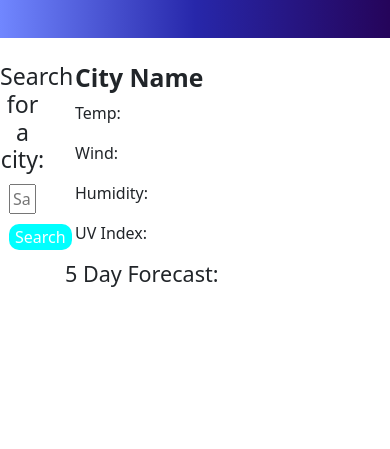
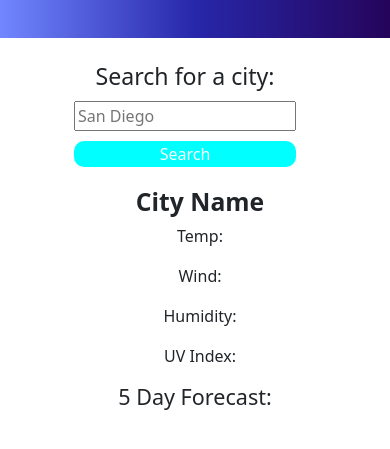
Before and after one commit to JasOffen/WeatherApplication, a plain HTML site: page index.html in a window 390 px wide. Shown: the part 37-486 px from the top of the page. Drawn offline with nearby package versions, Linux system fonts and the light colour scheme.

Commit message:
added icons to the 5 day forecast

```diff
--- a/assets/css/style.css
+++ b/assets/css/style.css
@@ -10,6 +10,7 @@ h3{
 }
 cityInformation{
     display: flex;
+    flex-wrap: nowrap;
     stroke: black;
     justify-content: space-between;
 }
@@ -44,8 +45,6 @@ input{
 .cityStats{
     margin-left:10px;
 }
-.cityWeather{
-}
 .card{
     background: steelblue;
     padding-right: 20px;
@@ -66,3 +65,19 @@ input{
 .searchbar{
     padding-right: 20px;
 }
+
+@media only screen and (max-width: 767px) {
+    cityInformation{
+        flex-wrap: wrap;
+    }
+    #cityWeather{
+        display: flex;
+        flex-direction: column;
+        align-items: center;
+    }
+    .fiveDay{
+        display: flex;
+        flex-direction: column;
+        align-items: center;
+    }
+  }
--- a/assets/javascript/script.js
+++ b/assets/javascript/script.js
@@ -144,6 +144,7 @@ function fiveDayForecast() {
 
                 //writing content
                 newCardDate.textContent = "Date: " + data.list[i].dt_txt;
+                newCardIcon.setAttribute('src', 'http://openweathermap.org/img/wn/' + data.list[i].weather[0].icon + "@2x.png");
                 newCardTemp.textContent = "Temp: " + data.list[i].main.temp_max + ' / ' + data.list[i].main.temp_min;
                 newCardWind.textContent = "Wind: " + data.list[i].wind.speed + " mph";
                 newCardHumidity.textContent = "Humidity: " + data.list[i].main.humidity + "%";
--- a/index.html
+++ b/index.html
@@ -17,7 +17,7 @@
     </header>
     <main>
         <cityInformation>
-            <div class="col-2 searchbar">
+            <div class="col-12 col-sm-12 col-md-2 col-lg-2 searchbar">
                 <h3>Search for a city:</h3>
                 <form>
                     <input id="searchForm" name="search" placeholder="San Diego" />
@@ -26,7 +26,7 @@
                 <Searches id="searchList">
                 </Searches>
             </div>
-            <div class="col-10" id="cityWeather">
+            <div class="col-12" id="cityWeather">
                 <h2 class="cityStats" id="cityName">City Name</h2>
                 <p class="cityStats" id="temp">Temp: </p>
                 <p class="cityStats" id="wind">Wind: </p>
```
